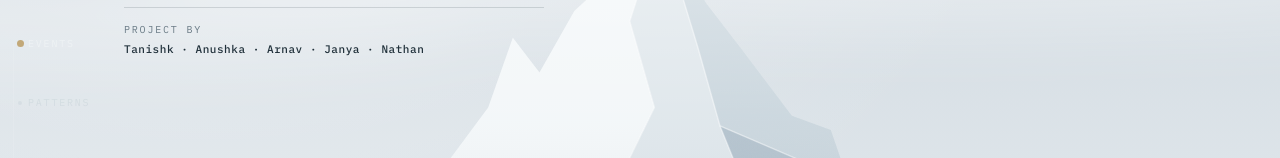
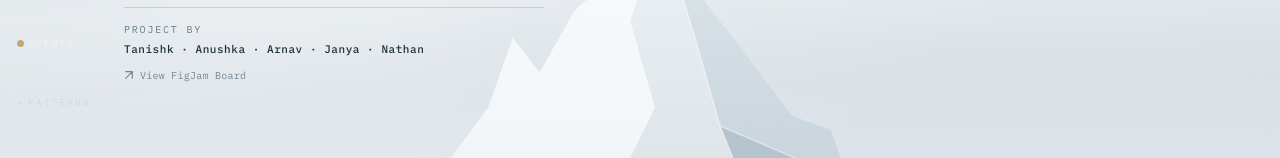
Before and after one commit to tanishkfr/iceberg-model, a React (Vite) app: page / in a window 1280 px wide. Shown: the part 231-389 px from the top of the page. Built offline with nearby package versions, Linux system fonts and the light colour scheme.

Commit message:
feat: add FigJam board link below team credits in hero

```diff
--- a/src/components/Intro.tsx
+++ b/src/components/Intro.tsx
@@ -29,6 +29,17 @@ export function Intro({ visible, hint }: { visible: boolean; hint: string }) {
               <span className="mt-1 block font-mono text-[11px] tracking-wider text-[#20303a] font-medium">
                 Tanishk · Anushka · Arnav · Janya · Nathan
               </span>
+              <a
+                href="https://www.figma.com/board/zDOtMepKtruxjwPIqYNqn4/Propaganda---Insights-to-Concepts?node-id=116-635&t=O8wjJJD4JsHtkigX-1"
+                target="_blank"
+                rel="noopener noreferrer"
+                className="pointer-events-auto mt-2.5 inline-flex items-center gap-1.5 font-mono text-[10px] tracking-wide text-[#485c69]/70 transition-colors duration-200 hover:text-[#20303a]"
+              >
+                <svg width="10" height="10" viewBox="0 0 12 12" fill="none" className="shrink-0">
+                  <path d="M2 2h8M10 2v8M10 2L2 10" stroke="currentColor" strokeWidth="1.4" strokeLinecap="round"/>
+                </svg>
+                View FigJam Board
+              </a>
             </div>
           </motion.div>
         )}
```
